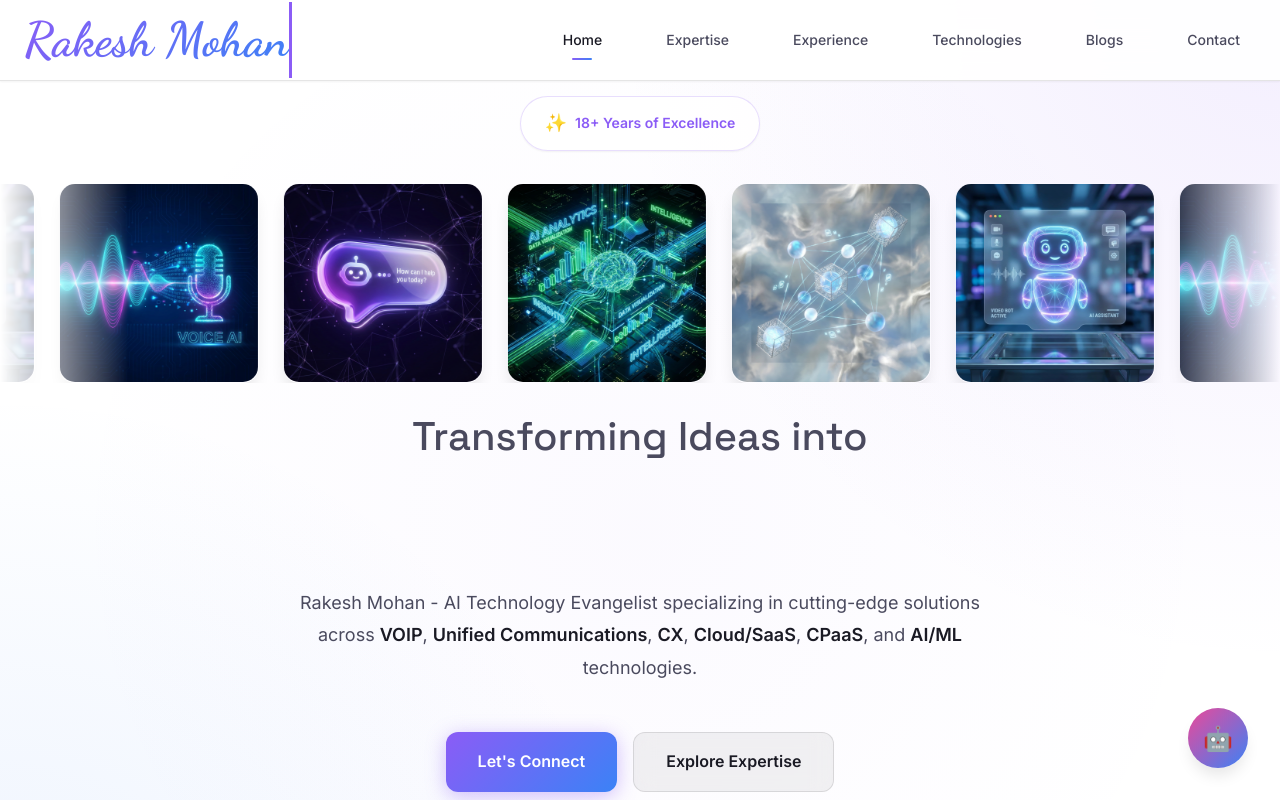
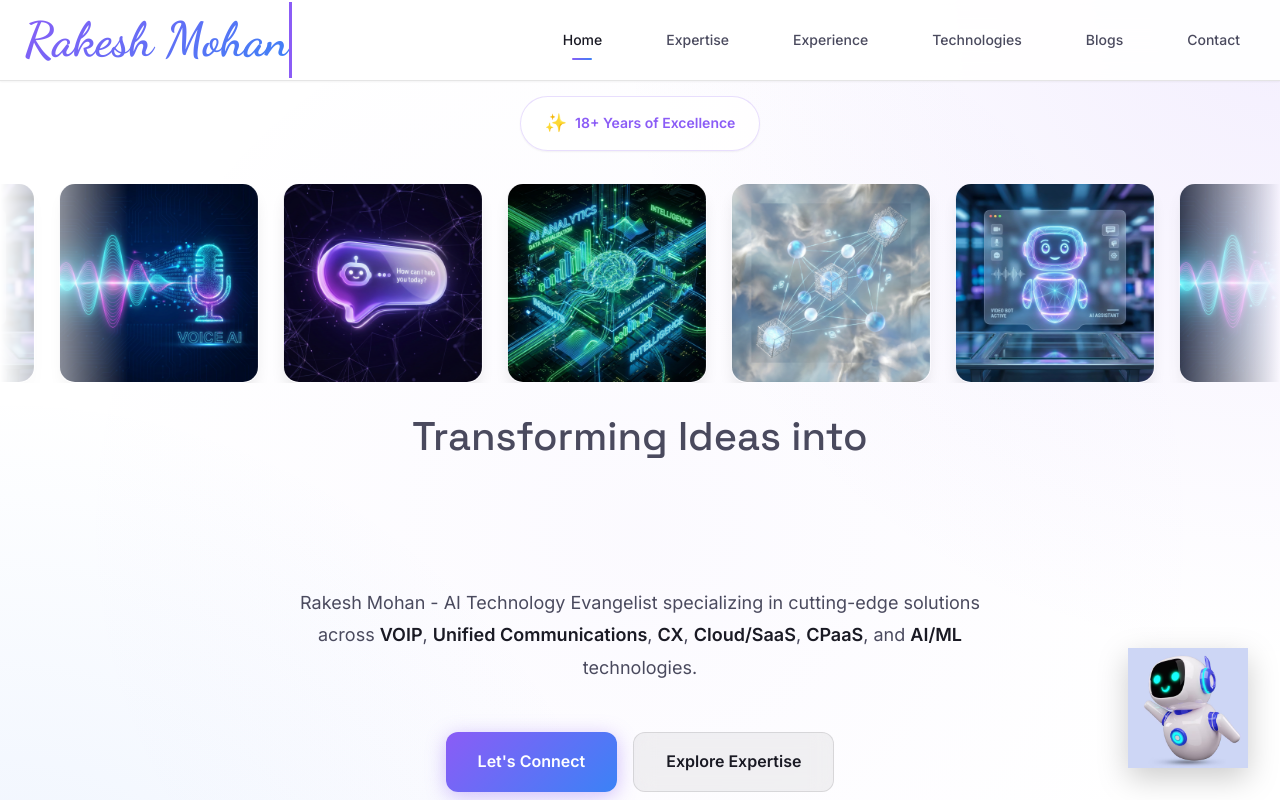
Before and after one commit to rakzzm/Rakeshwebsite, a Next.js app: page / in a window 1280 px wide. Shown: the top 800 px of the page. Built offline with nearby package versions, Linux system fonts and the light colour scheme.

Commit message:
feat: replace chat bot emoji with animated 3D avatar

```diff
--- a/src/components/VideoBot/VideoBot.module.css
+++ b/src/components/VideoBot/VideoBot.module.css
@@ -10,43 +10,43 @@
 }
 
 .toggleButton {
-  width: 60px;
-  height: 60px;
-  border-radius: 50%;
+  width: 120px;
+  height: 120px;
+  border-radius: 0;
   border: none;
-  background: linear-gradient(135deg, #ec4899 0%, #3b82f6 100%);
-  color: white;
-  font-size: 1.5rem;
+  background: transparent;
   cursor: pointer;
-  box-shadow: var(--shadow-lg);
   display: flex;
   align-items: center;
   justify-content: center;
   transition: transform 0.3s cubic-bezier(0.4, 0, 0.2, 1);
   position: relative;
-  overflow: hidden;
+  z-index: 10000;
+  text-shadow: none;
+  box-shadow: none;
 }
 
-.toggleButton:hover {
-  transform: scale(1.1);
+.toggleButton:hover .avatarImage {
+  transform: scale(1.1) translateY(-5px);
 }
 
+/* Remove the pulsing ring for the image avatar version */
 .toggleButton::after {
-  content: '';
-  position: absolute;
-  top: 0;
-  left: 0;
+  display: none;
+}
+
+.avatarImage {
   width: 100%;
   height: 100%;
-  border-radius: 50%;
-  box-shadow: 0 0 0 0 rgba(99, 102, 241, 0.7);
-  animation: pulse-ring 2s infinite;
+  object-fit: contain;
+  filter: drop-shadow(0 10px 15px rgba(0, 0, 0, 0.2));
+  animation: float 3s ease-in-out infinite;
 }
 
-@keyframes pulse-ring {
-  0% { transform: scale(0.8); box-shadow: 0 0 0 0 rgba(99, 102, 241, 0.7); }
-  70% { transform: scale(1.3); box-shadow: 0 0 0 10px rgba(99, 102, 241, 0); }
-  100% { transform: scale(1.3); box-shadow: 0 0 0 0 rgba(99, 102, 241, 0); }
+@keyframes float {
+  0% { transform: translateY(0px); }
+  50% { transform: translateY(-10px); }
+  100% { transform: translateY(0px); }
 }
 
 /* Chat Window */
--- a/src/components/VideoBot/VideoBot.tsx
+++ b/src/components/VideoBot/VideoBot.tsx
@@ -97,7 +97,7 @@ export default function VideoBot() {
         onClick={() => setIsOpen(!isOpen)}
         aria-label="Toggle AI Assistant"
       >
-        🤖
+        <img src="/chatbot-avatar.png" alt="AI Assistant" className={styles.avatarImage} />
       </button>
     </div>
   );
```
Also changed, not shown: public/chatbot-avatar.png (added).
